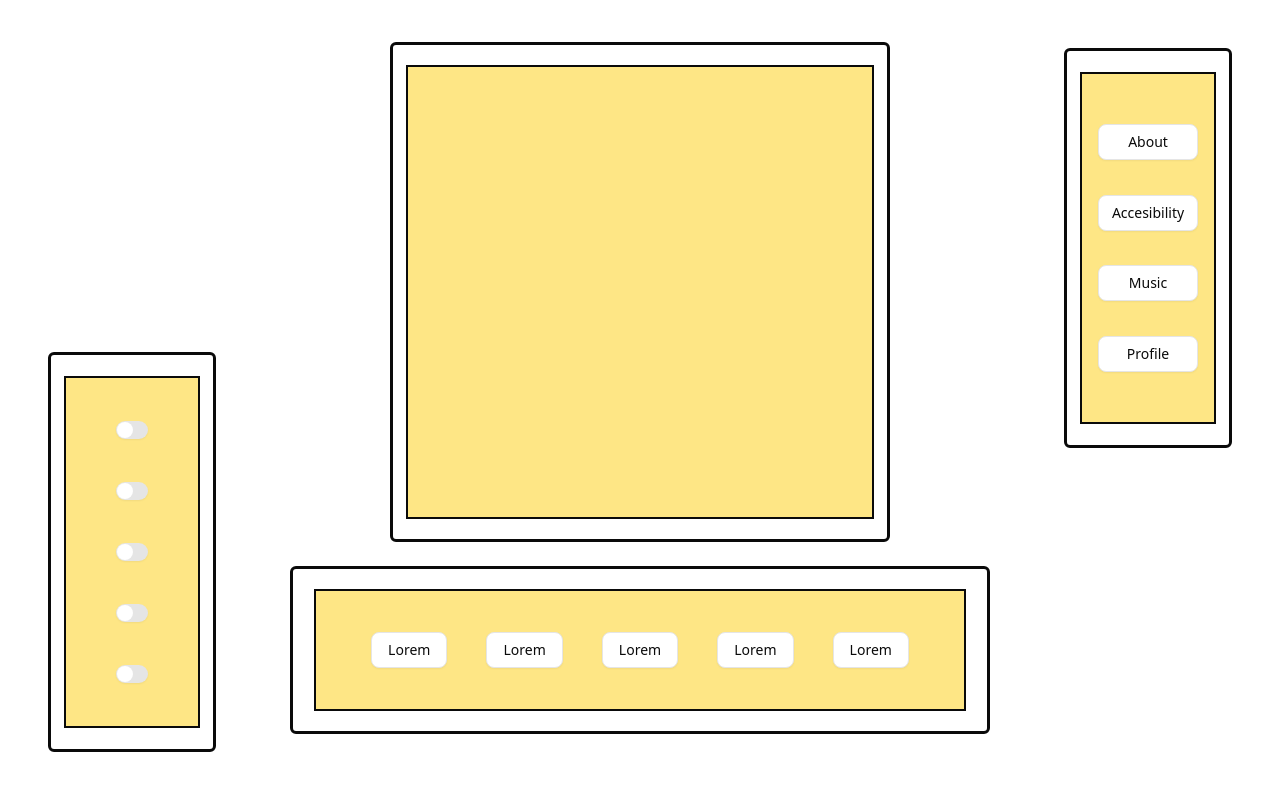
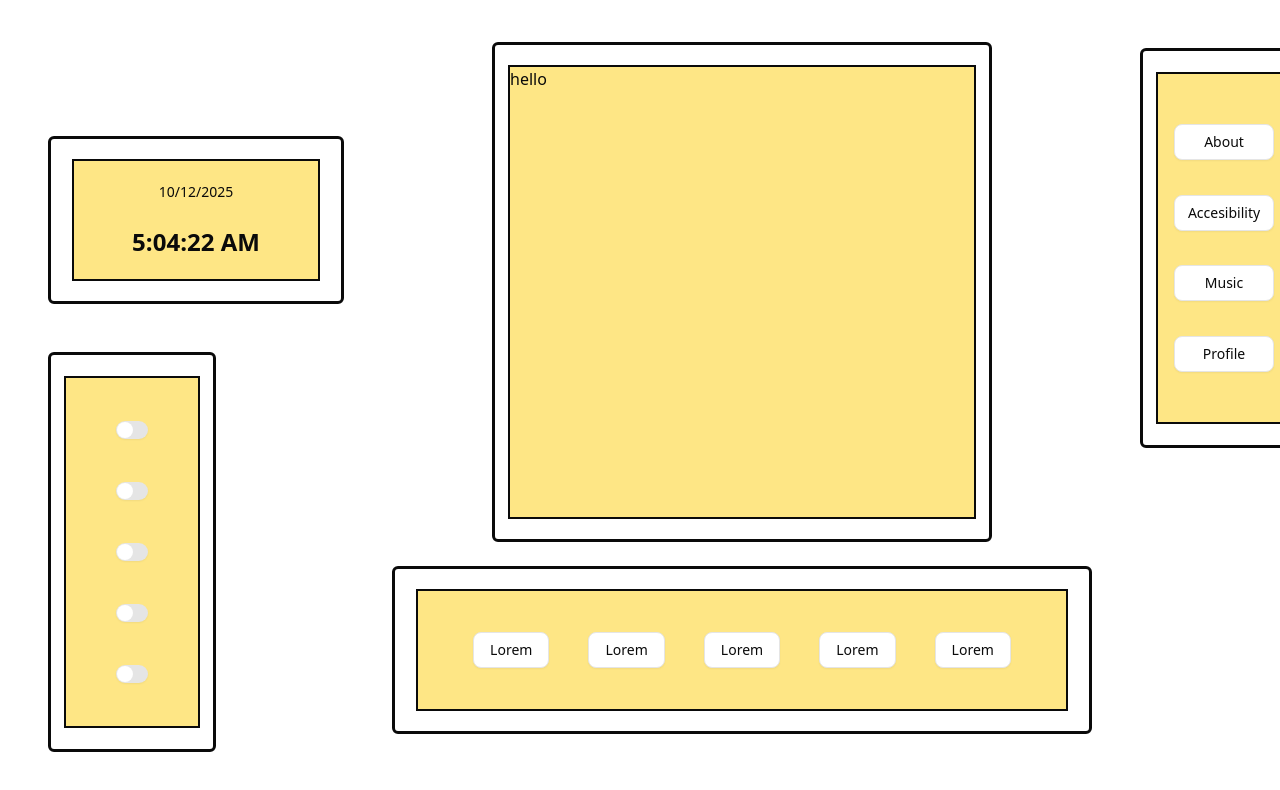
Before and after one commit to Yurei04/HexenCore, a Next.js app: page / in a window 1280 px wide. Shown: the top 790 px of the page. Built offline with nearby package versions, Linux system fonts and the light colour scheme.

Commit message:
chore(add Time)

```diff
--- a/package.json
+++ b/package.json
@@ -23,6 +23,7 @@
     "lucide-react": "^0.545.0",
     "next": "15.5.4",
     "react": "19.1.0",
+    "react-awesome-shapes": "^0.1.6",
     "react-dom": "19.1.0",
     "react-resizable-panels": "^3.0.6",
     "tailwind-merge": "^3.3.1"
--- a/src/app/page.js
+++ b/src/app/page.js
@@ -1,29 +1,24 @@
 import Navbar from "@/components/global/navbar";
 import ComputerControls from "@/components/system/controls";
+import HexSkillTree from "@/components/system/hexSkill";
 import ComputerLevers from "@/components/system/lever";
 import ComputerScreen from "@/components/system/screen";
+import TimeAndDate from "@/components/system/time";
 import Image from "next/image";
 
 export default function Home() {
   return (
    <div className="w-full h-screen justify-between flex p-6 overflow-y-hidden">
       <div className="flex flex-col justify-end">
-        <ComputerLevers>
-
-        </ComputerLevers>
+        <TimeAndDate />
+        <ComputerLevers/>
       </div>
       <div className="flex flex-col items-center justify-center">
-        <ComputerScreen>
-
-        </ComputerScreen>
-        <ComputerControls>
-
-        </ComputerControls>
+        <ComputerScreen/>
+        <ComputerControls/>
       </div>
       <div className="flex flex-col justify-start">
-        <Navbar>
-
-        </Navbar>
+        <Navbar/>
       </div>
    </div>
   );
--- a/src/components/system/hexSkill.jsx
+++ b/src/components/system/hexSkill.jsx
@@ -0,0 +1,11 @@
+import { Button } from "../ui/button";
+
+export default function HexSkillTree () {
+    return (
+        <div className="">
+            <div>
+                <Button>Skill Tree</Button>
+            </div>
+        </div>
+    )
+}
--- a/src/components/system/screen.jsx
+++ b/src/components/system/screen.jsx
@@ -1,3 +1,4 @@
+import HexSkillTree from "./hexSkill";
 
 
 export default function ComputerScreen () {
@@ -5,7 +6,7 @@ export default function ComputerScreen () {
         <div className="w-[31.25rem] h-[31.25rem] border-3 border-neutral-950 rounded-sm flex flex-col items-center justify-center p-5 z-100">
             <div className="w-[29.25rem] h-[29.25rem] border-2 border-neutral-950 z-90">
                 <div className="w-full h-full bg-amber-200 z-80">
-
+                        hello
                 </div>
             </div>
         </div>
--- /dev/null
+++ b/src/components/system/time.jsx
@@ -0,0 +1,23 @@
+"use client";
+import React, {useState, useEffect} from "react";
+
+export default function TimeAndDate () {
+
+    const [dateTime, setDateTime] = useState(new Date());
+
+    useEffect(() => {
+        const interval = setInterval(() => setDateTime(new Date()), 1000);
+        return () => clearInterval(interval);
+    }, []);
+
+    return (
+        <div className="w-[18.5rem] h-[10.5rem] border-3 border-neutral-950 rounded-sm flex flex-col items-center justify-center p-5 m-6 z-100">
+            <div className="w-[15.5rem] h-[18rem] border-2 border-neutral-950 z-90">
+                <div className="w-full h-full flex flex-col items-center justify-evenly bg-amber-200">
+                    <p className="text-sm text-neutral-950">{dateTime.toLocaleDateString()}</p>
+                    <p className="text-2xl font-semibold mt-1">{dateTime.toLocaleTimeString()}</p>
+                </div>
+            </div>
+        </div>
+    )
+}
```
Also changed, not shown: 1 other file (tests, documents, lock files or other folders).
